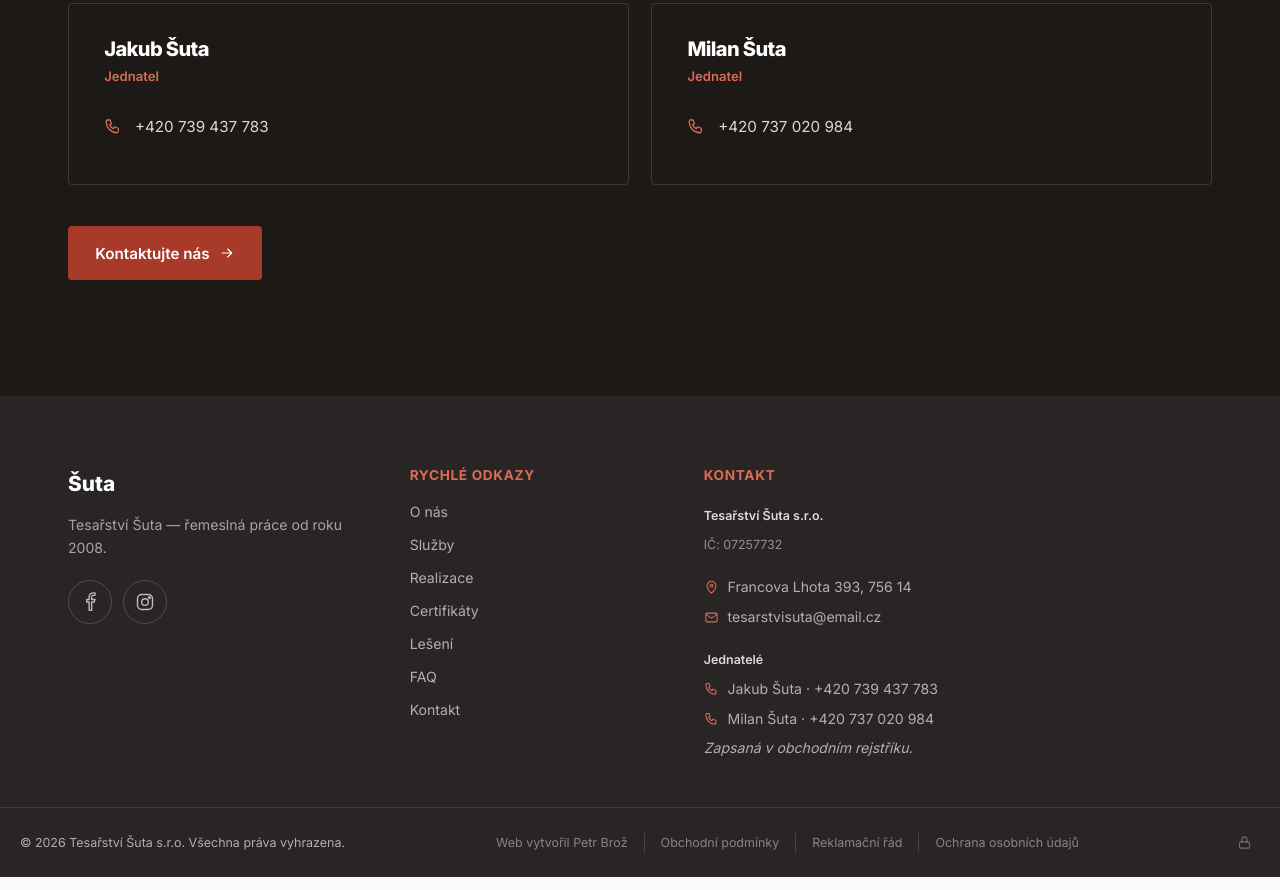
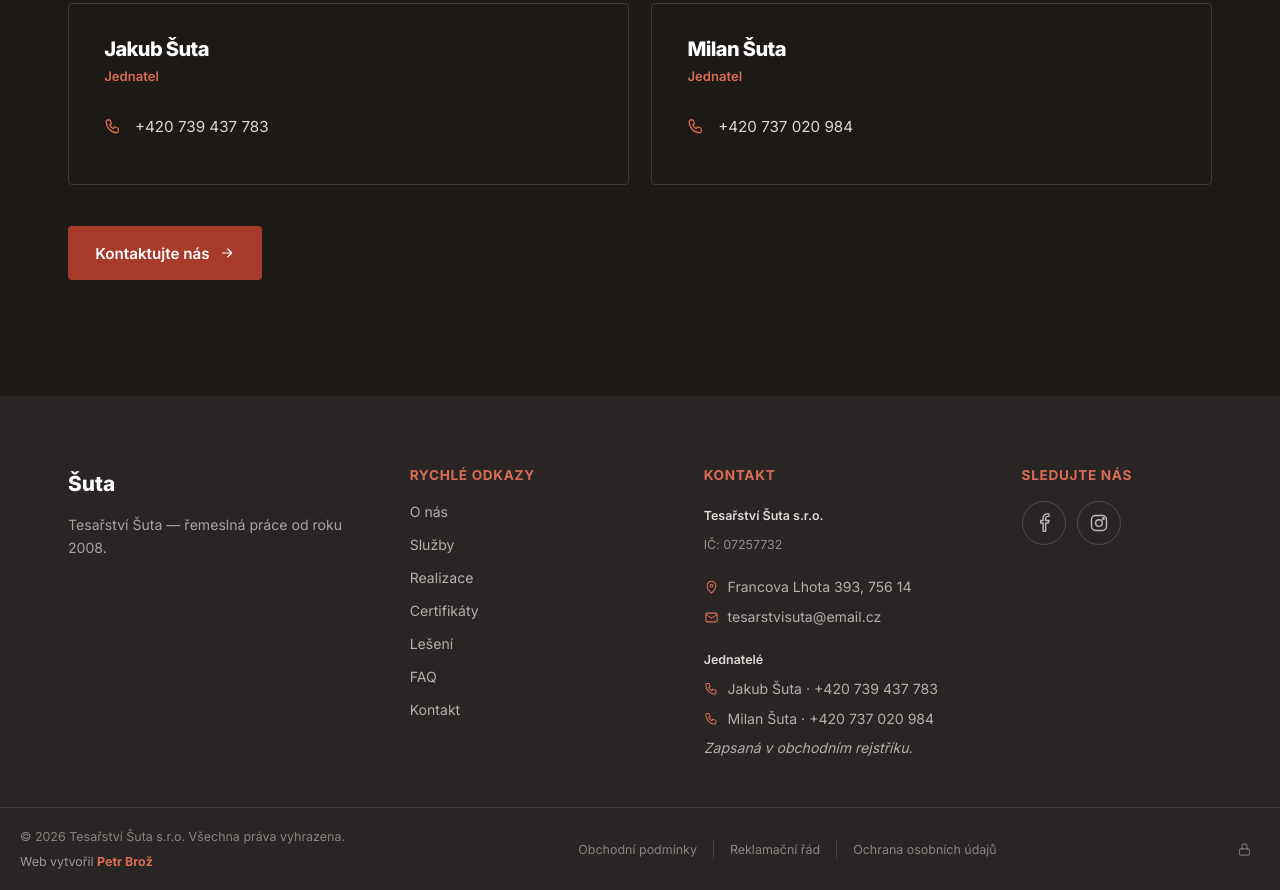
Before and after one commit to PetrBroz-ofc/TesarstviSuta, a website: page index.html in a window 1280 px wide. Shown: the part 6405-7295 px from the top of the page. Drawn offline with Linux system fonts and the light colour scheme.

Commit message:
Paticka prepracovana na 4 sloupce (Sledujte nas jako vlastni sloupec)

```diff
--- a/index.html
+++ b/index.html
@@ -430,14 +430,6 @@ Za největší odměnu považujeme možnost podílet se na zachování staveb, k
         <div class="footer-col footer-brand">
           <div class="footer-logo">Šuta</div>
           <p id="footer-text">Tesařství Šuta — řemeslná práce od roku 2008.</p>
-          <div class="footer-social" id="footer-social">
-            <a href="https://share.google/5r0ZsjIvK0yQ04AaA" target="_blank" rel="noopener" aria-label="Facebook">
-              <svg viewBox="0 0 24 24" fill="none" stroke="currentColor" stroke-width="1.7" stroke-linecap="round" stroke-linejoin="round"><path d="M14 9V6a2 2 0 0 1 2-2h2V1h-2a5 5 0 0 0-5 5v3H8v3h3v10h3V12h3l1-3h-4z"/></svg>
-            </a>
-            <a href="https://www.instagram.com/tesarstvisuta/" target="_blank" rel="noopener" aria-label="Instagram">
-              <svg viewBox="0 0 24 24" fill="none" stroke="currentColor" stroke-width="1.7" stroke-linecap="round" stroke-linejoin="round"><rect x="3" y="3" width="18" height="18" rx="5"/><circle cx="12" cy="12" r="4"/><circle cx="17.3" cy="6.7" r="1"/></svg>
-            </a>
-          </div>
         </div>
 
         <div class="footer-col">
@@ -466,14 +458,28 @@ Za největší odměnu považujeme možnost podílet se na zachování staveb, k
             <p class="footer-contact-row footer-contact-note-line">Zapsaná v obchodním rejstříku.</p>
           </div>
         </div>
+
+        <div class="footer-col footer-follow">
+          <h3>Sledujte nás</h3>
+          <div class="footer-social" id="footer-social">
+            <a href="https://share.google/5r0ZsjIvK0yQ04AaA" target="_blank" rel="noopener" aria-label="Facebook">
+              <svg viewBox="0 0 24 24" fill="none" stroke="currentColor" stroke-width="1.7" stroke-linecap="round" stroke-linejoin="round"><path d="M14 9V6a2 2 0 0 1 2-2h2V1h-2a5 5 0 0 0-5 5v3H8v3h3v10h3V12h3l1-3h-4z"/></svg>
+            </a>
+            <a href="https://www.instagram.com/tesarstvisuta/" target="_blank" rel="noopener" aria-label="Instagram">
+              <svg viewBox="0 0 24 24" fill="none" stroke="currentColor" stroke-width="1.7" stroke-linecap="round" stroke-linejoin="round"><rect x="3" y="3" width="18" height="18" rx="5"/><circle cx="12" cy="12" r="4"/><circle cx="17.3" cy="6.7" r="1"/></svg>
+            </a>
+          </div>
+        </div>
       </div>
     </div>
 
     <div class="footer-bottom">
       <div class="container footer-bottom-inner">
-        <p id="footer-copy">© 2026 Tesařství Šuta s.r.o. Všechna práva vyhrazena.</p>
+        <div class="footer-bottom-left">
+          <p id="footer-copy">© 2026 Tesařství Šuta s.r.o. Všechna práva vyhrazena.</p>
+          <a href="https://broz-petr.cz" target="_blank" rel="noopener" class="footer-credit">Web vytvořil <span>Petr Brož</span></a>
+        </div>
         <div class="footer-bottom-links">
-          <a href="https://broz-petr.cz" target="_blank" rel="noopener">Web vytvořil Petr Brož</a>
           <a href="obchodni-podminky.html">Obchodní podmínky</a>
           <a href="reklamacni-rad.html">Reklamační řád</a>
           <a href="ochrana-udaju.html">Ochrana osobních údajů</a>
```
